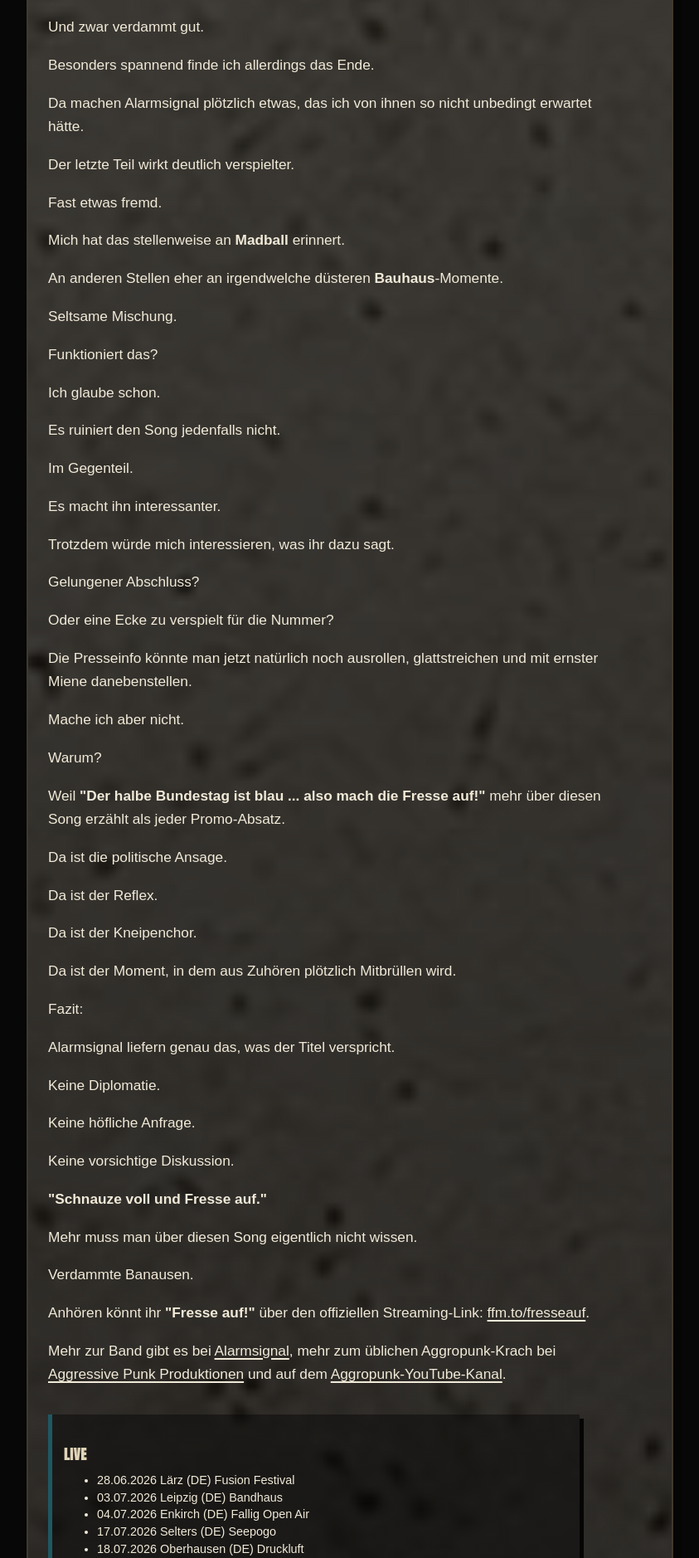
After one commit to RandaleFUNK/randalefunk-website, a PHP site: page /reviews/alarmsignal-fresse-auf.html in a window 1280 px wide. The commit adds this page. Shown: the part 2722-4600 px from the top of the page at 83% size, without its empty margins (178-1021 px from the left). Run offline with PHP 8.4, Linux system fonts and the light colour scheme; data comes from the database, SQL or seed files in the repository; tables that the repository leaves empty hold one stand-in row (values such as "Sample post").

Commit message:
Publish Alarmsignal Fresse auf review

```diff
--- a/randalf/index.html
+++ b/randalf/index.html
@@ -115,6 +115,12 @@
               <h2>Sabotage</h2>
               <p>Randalf hat die dritte Runde erreicht und natürlich vorher nicht gedehnt.</p>
             </article>
+
+            <article class="sticker-card">
+              <img src="../assets/stickers/randalf-alarmsignal-fresse-auf-sticker.png" alt="Randalf schreit mit geballter Faust und Alarmsignal-Shirt" width="1254" height="1254" loading="lazy">
+              <h2>Fresse auf!</h2>
+              <p>Randalf hat eine Meinung und leider auch die passende Lautstärke dazu.</p>
+            </article>
           </div>
         </article>
       </section>
--- /dev/null
+++ b/reviews/alarmsignal-fresse-auf.html
@@ -0,0 +1,190 @@
+<!doctype html>
+<html lang="de">
+  <!-- generated-by: publish-reviews.ps1 -->
+  <head>
+    <meta charset="utf-8">
+    <meta name="viewport" content="width=device-width, initial-scale=1">
+    <title>ALARMSIGNAL - Fresse auf! - RandaleFUNK.de</title>
+    <meta name="description" content="Alarmsignal br&#252;llen &quot;Schnauze voll und Fresse auf!&quot; und ich sitze vor dem Rechner. Zweifelhafte Vorfreude. Leider wird daraus ziemlich schnell verdammte G&#228;nsehaut.">
+    <!-- social-meta:start -->
+    <meta property="og:title" content="ALARMSIGNAL - Fresse auf! - RandaleFUNK.de">
+    <meta property="og:description" content="Alarmsignal br&#252;llen &quot;Schnauze voll und Fresse auf!&quot; und ich sitze vor dem Rechner. Zweifelhafte Vorfreude. Leider wird daraus ziemlich schnell verdammte G&#228;nsehaut.">
+    <meta property="og:image" content="https://randalefunk.de/assets/reviews/alarmsignal-fresse-auf-cover.webp">
+
+    <meta property="og:url" content="https://randalefunk.de/reviews/alarmsignal-fresse-auf.html">
+    <meta property="og:type" content="article">
+    <meta property="og:site_name" content="RandaleFUNK.de">
+    <meta name="twitter:card" content="summary_large_image">
+    <meta name="twitter:title" content="ALARMSIGNAL - Fresse auf! - RandaleFUNK.de">
+    <meta name="twitter:description" content="Alarmsignal br&#252;llen &quot;Schnauze voll und Fresse auf!&quot; und ich sitze vor dem Rechner. Zweifelhafte Vorfreude. Leider wird daraus ziemlich schnell verdammte G&#228;nsehaut.">
+    <meta name="twitter:image" content="https://randalefunk.de/assets/reviews/alarmsignal-fresse-auf-cover.webp">
+    <meta name="twitter:image:alt" content="ALARMSIGNAL - Fresse auf! - RandaleFUNK.de">
+    <!-- social-meta:end -->
+    <link rel="icon" href="../assets/favicon/favicon.ico" sizes="any">
+    <link rel="icon" type="image/png" sizes="32x32" href="../assets/favicon/favicon-32x32.png">
+    <link rel="icon" type="image/png" sizes="16x16" href="../assets/favicon/favicon-16x16.png">
+    <link rel="apple-touch-icon" href="../assets/favicon/apple-touch-icon.png">
+    <link rel="manifest" href="../site.webmanifest">
+    <link rel="stylesheet" href="../style.css">
+  </head>
+  <body data-active-section="reviews">
+    <div class="category-strip" aria-label="Magazin-Kategorien">
+      PUNK &middot; FANZINE &middot; INTERVIEWS &middot; REVIEWS &middot; NEWS
+    </div>
+
+    <header class="site-header" aria-label="RandaleFUNK Kopfbereich">
+      <a class="brand" href="../index.html" aria-label="RandaleFUNK.de Startseite">
+        <img src="../assets/randalefunk-logo.png" alt="RandaleFUNK.de Logo" width="160" height="160">
+      </a>
+      <p class="tagline">Irgendwas mit Punk seit 2022</p>
+    </header>
+
+    <main class="magazine-shell">
+      <nav class="section-nav" aria-label="Rubriken">
+        <p class="nav-label">Rubriken</p>
+        <a class="section-link" href="../index.html#news">News</a>
+        <a class="section-link is-active" href="index.html" aria-current="page">Reviews</a>
+        <a class="section-link" href="../index.html#interviews">Interviews</a>
+        <a class="section-link" href="../index.html#kolumnen">Kolumnen</a>
+        <a class="section-link" href="../index.html#comic">Comic</a>
+      </nav>
+
+      <section class="issue-board">
+        <article class="review-article">
+          <p class="issue-label">Review</p>
+          <time datetime="2026-06-23">2026-06-23</time>
+          <h1>ALARMSIGNAL - Fresse auf!</h1>
+<figure class="review-media">
+  <img src="../assets/reviews/alarmsignal-fresse-auf-cover.webp" alt="Alarmsignal - Fresse auf! Cover" loading="lazy">
+  <figcaption><a href="https://www.alarmsignal-punkrock.de/" target="_blank" rel="noopener noreferrer">Offizielles Cover von alarmsignal-punkrock.de</a></figcaption>
+</figure>
+<p>Mit zweifelhafter Vorfreude sitze ich vor dem Rechner.</p>
+<p>Stereoanlage angeschlossen.</p>
+<p>YouTube ge&#246;ffnet.</p>
+<p>Bereit.</p>
+<p>Ich dr&#252;cke auf Play.</p>
+<p>Und bekomme direkt:</p>
+<p><strong>&quot;Schnauze voll und Fresse auf!&quot;</strong></p>
+<p>entgegengebr&#252;llt.</p>
+<p>Habe ich mir beim Zuh&#246;ren auch gedacht.</p>
+<p>Schnauze voll von diesem <strong>Alarmsignal</strong>-Geknurre.</p>
+<p>Kann doch nicht angehen, dass die so eine gro&#223;e Hitdichte haben.</p>
+<p>Zum Kotzen.</p>
+<p>Dabei ist die Idee eigentlich simpel.</p>
+<p>Alarmsignal machen das, was Alarmsignal seit Jahren machen:</p>
+<p>Sie nehmen ein Thema, das vielen Leuten auf den Sack geht, packen einen Refrain drauf, den man nach einmal H&#246;ren nicht mehr loswird, und sorgen daf&#252;r, dass man sp&#228;testens beim zweiten Durchlauf mitgr&#246;lt.</p>
+<p>Und dann kommt diese Stelle.</p>
+<p>Der Song wird kurz ruhiger.</p>
+<p>Nicht viel.</p>
+<p>Gerade genug.</p>
+<p><strong>&quot;Der halbe Bundestag ist blau...&quot;</strong></p>
+<p>Kurzer Break.</p>
+<p>Dann der Chor:</p>
+<p><strong>&quot;...also mach die Fresse auf!&quot;</strong></p>
+<p>Verdammte G&#228;nsehaut.</p>
+<p>Genau da hat mich die Nummer erwischt.</p>
+<p>Nicht mit Gewalt.</p>
+<p>Nicht mit Geschwindigkeit.</p>
+<p>Sondern mit Timing.</p>
+<p>Das ist die Sorte Refrain, bei der man schon beim ersten H&#246;ren wei&#223;, dass sie live funktionieren wird.</p>
+<p>Und zwar verdammt gut.</p>
+<p>Besonders spannend finde ich allerdings das Ende.</p>
+<p>Da machen Alarmsignal pl&#246;tzlich etwas, das ich von ihnen so nicht unbedingt erwartet h&#228;tte.</p>
+<p>Der letzte Teil wirkt deutlich verspielter.</p>
+<p>Fast etwas fremd.</p>
+<p>Mich hat das stellenweise an <strong>Madball</strong> erinnert.</p>
+<p>An anderen Stellen eher an irgendwelche d&#252;steren <strong>Bauhaus</strong>-Momente.</p>
+<p>Seltsame Mischung.</p>
+<p>Funktioniert das?</p>
+<p>Ich glaube schon.</p>
+<p>Es ruiniert den Song jedenfalls nicht.</p>
+<p>Im Gegenteil.</p>
+<p>Es macht ihn interessanter.</p>
+<p>Trotzdem w&#252;rde mich interessieren, was ihr dazu sagt.</p>
+<p>Gelungener Abschluss?</p>
+<p>Oder eine Ecke zu verspielt f&#252;r die Nummer?</p>
+<p>Die Presseinfo k&#246;nnte man jetzt nat&#252;rlich noch ausrollen, glattstreichen und mit ernster Miene danebenstellen.</p>
+<p>Mache ich aber nicht.</p>
+<p>Warum?</p>
+<p>Weil <strong>&quot;Der halbe Bundestag ist blau ... also mach die Fresse auf!&quot;</strong> mehr &#252;ber diesen Song erz&#228;hlt als jeder Promo-Absatz.</p>
+<p>Da ist die politische Ansage.</p>
+<p>Da ist der Reflex.</p>
+<p>Da ist der Kneipenchor.</p>
+<p>Da ist der Moment, in dem aus Zuh&#246;ren pl&#246;tzlich Mitbr&#252;llen wird.</p>
+<p>Fazit:</p>
+<p>Alarmsignal liefern genau das, was der Titel verspricht.</p>
+<p>Keine Diplomatie.</p>
+<p>Keine h&#246;fliche Anfrage.</p>
+<p>Keine vorsichtige Diskussion.</p>
+<p><strong>&quot;Schnauze voll und Fresse auf.&quot;</strong></p>
+<p>Mehr muss man &#252;ber diesen Song eigentlich nicht wissen.</p>
+<p>Verdammte Banausen.</p>
+<p>Anh&#246;ren k&#246;nnt ihr <strong>&quot;Fresse auf!&quot;</strong> &#252;ber den offiziellen Streaming-Link: <a href="https://ffm.to/fresseauf" target="_blank" rel="noopener noreferrer">ffm.to/fresseauf</a>.</p>
+<p>Mehr zur Band gibt es bei <a href="https://www.alarmsignal-punkrock.de/" target="_blank" rel="noopener noreferrer">Alarmsignal</a>, mehr zum &#252;blichen Aggropunk-Krach bei <a href="https://aggressivepunkproduktionen.de/" target="_blank" rel="noopener noreferrer">Aggressive Punk Produktionen</a> und auf dem <a href="https://www.youtube.com/@aggropunkrecords" target="_blank" rel="noopener noreferrer">Aggropunk-YouTube-Kanal</a>.</p>
+<section class="review-small-print">
+<h3>Live</h3>
+<ul>
+<li>28.06.2026 L&#228;rz (DE) Fusion Festival</li>
+<li>03.07.2026 Leipzig (DE) Bandhaus</li>
+<li>04.07.2026 Enkirch (DE) Fallig Open Air</li>
+<li>17.07.2026 Selters (DE) Seepogo</li>
+<li>18.07.2026 Oberhausen (DE) Druckluft</li>
+<li>31.07.2026 Berlin (DE) about blank</li>
+<li>01.08.2026 Hannover (DE) F&#228;hrmannsfest</li>
+<li>29.08.2026 Apen (DE) Apen Air</li>
+<li>06.11.2026 Erlangen (DE) E-Werk</li>
+<li>07.11.2026 Freiburg (DE) Jazzhaus</li>
+<li>27.11.2026 Chemnitz (DE) AJZ Talschock</li>
+<li>28.11.2026 Saalfeld (DE) Klubhaus</li>
+<li>03. - 05.06.2027 Merkers (DE) Rock am Berg Open Air</li>
+</ul>
+<p>Tickets und Termine findet ihr bei <a href="https://www.alarmsignal-punkrock.de/" target="_blank" rel="noopener noreferrer">alarmsignal-punkrock.de</a>.</p>
+</section>
+
+          <div class="support-cta" aria-label="RandaleFUNK auf Ko-fi unterst&uuml;tzen">
+            <span class="support-cta-text">Wenn dir der Artikel gefallen hat</span>
+            <a class="support-cta-button" href="https://ko-fi.com/randalefunk" target="_blank" rel="noopener noreferrer" aria-label="BIER F&Uuml;R BURG">
+              <img class="support-cta-logo" src="../assets/support/kofi-logo.png" alt="" width="42" height="28" aria-hidden="true">
+              <span class="support-cta-label" aria-hidden="true">BIER F<span class="support-cta-umlaut">U</span>R BURG</span>
+            </a>
+          </div>
+        </article>
+
+        <nav class="article-back" aria-label="Weitere Reviews">
+          <a href="index.html">Alle Reviews</a>
+          <a href="../index.html">Startseite</a>
+        </nav>
+      </section>
+
+      <aside class="side-links" aria-label="Wegweiser und externe Links">
+        <section class="link-block">
+          <h2>Folge dem Krach</h2>
+          <a href="https://www.youtube.com/@randalefunk" target="_blank" rel="noopener noreferrer">YouTube</a>
+          <a href="https://open.spotify.com/show/4MJb0ZtXItNuo62sVSlHNF" target="_blank" rel="noopener noreferrer">Spotify</a>
+          <a href="https://www.instagram.com/randalefunk" target="_blank" rel="noopener noreferrer">Instagram</a>
+          <a href="#" aria-label="Facebook Platzhalter">Facebook</a>
+        </section>
+
+        <section class="link-block">
+          <h2>Unterst&uuml;tzen</h2>
+          <a href="../warum-unterstuetzen.html">Warum unterst&uuml;tzen?</a>
+          <a href="https://randalefunk-kramladen.myspreadshop.de" target="_blank" rel="noopener noreferrer">Shop</a>
+          <a href="https://ko-fi.com/randalefunk" target="_blank" rel="noopener noreferrer">Ko-Fi</a>
+        </section>
+
+        <section class="link-block">
+          <h2>Kontakt</h2>
+          <a href="mailto:post@randalefunk.de">E-Mail</a>
+        </section>
+      </aside>
+    </main>
+
+    <footer class="site-footer">
+      <p>&copy; <span id="current-year"></span> RandaleFUNK.de</p>
+      <p class="footer-legal"><a href="../datenschutz.html">Datenschutzerkl&auml;rung</a></p>
+      <p>DIY bleibt DIY.</p>
+    </footer>
+
+    <script src="../script.js"></script>
+  </body>
+</html>
--- a/style.css
+++ b/style.css
@@ -1264,6 +1264,15 @@ body.is-app-modal-open {
   text-transform: uppercase;
 }
 
+.review-article h3 {
+  margin: 22px 0 8px;
+  color: var(--paper);
+  font-family: "Anton", "Arial Narrow", Arial, sans-serif;
+  font-size: 1.04rem;
+  letter-spacing: 0.04em;
+  text-transform: uppercase;
+}
+
 .column-article h2 {
   display: inline-block;
   margin: 30px 0 12px;
@@ -1405,6 +1414,25 @@ body.is-app-modal-open {
   max-width: none;
   font-size: 0.94rem;
   line-height: 1.35;
+}
+
+.review-small-print {
+  max-width: 72ch;
+  margin: 34px 0 0;
+  padding: 13px 14px;
+  border-left: 5px solid var(--active-accent);
+  background: rgb(5 5 5 / 0.46);
+  box-shadow: 5px 5px 0 var(--black);
+}
+
+.review-small-print p,
+.review-small-print li {
+  font-size: 0.9rem;
+  line-height: 1.45;
+}
+
+.review-small-print ul {
+  margin-top: 8px;
 }
 
 .vorab-release-note,
```
Also changed, not shown: index.html (+9 -3 lines), reviews/index.html (+14 -8 lines), assets/reviews/alarmsignal-fresse-auf-cover.webp (added), assets/stickers/README.md, assets/stickers/randalf-alarmsignal-fresse-auf-sticker.png (added).
